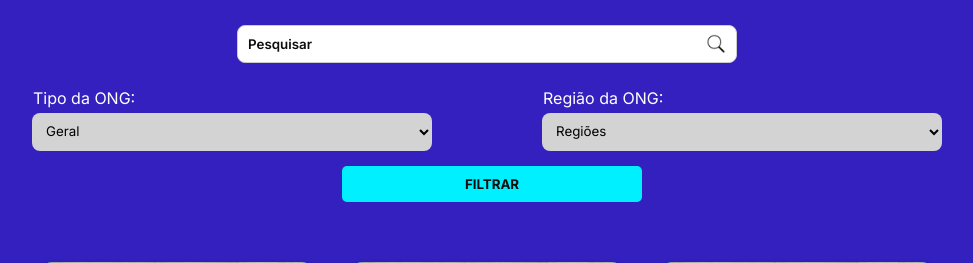
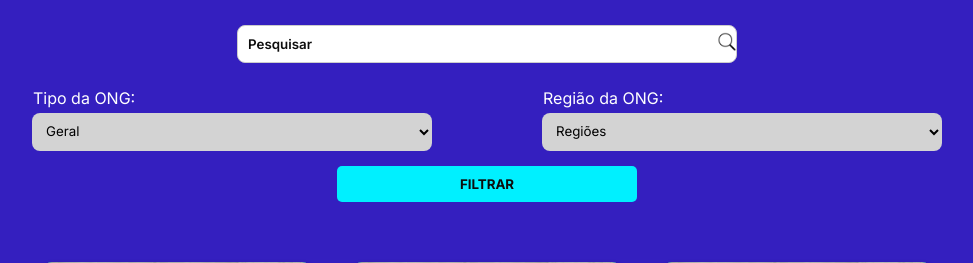
Before and after one commit to CrisGaius/doa-pe, a PHP site: page /index-deslogado.html in a window 1280 px wide. Shown: the part 81-344 px from the top of the page, without its empty margins (153-1126 px from the left). Run offline with PHP 8.4, Linux system fonts and the light colour scheme.

Commit message:
Adicionando submit nos botões e botão no input

```diff
--- a/index-deslogado.html
+++ b/index-deslogado.html
@@ -38,8 +38,14 @@
 
     <main>
         <div class="container">
+            <form action="" method="post">
                 <div class="pesquisa">
+                    <div class="input-container">
                         <input id="pesquisa" type="text" placeholder="Pesquisar">
+                        <button type="submit" id="search-button">
+                            <img src="../images/lupa.png" alt="Pesquisar">
+                        </button>
+                    </div>
                 </div>
                 <div class="pesquisa">
                     <div class="selects">
@@ -64,9 +70,11 @@
                     </div>
                 </div>
                 <div class="botao-filtrar">
-                <button>FILTRAR</button>
+                    <button type="submit">FILTRAR</button>
                 </div>
+            </form>
         </div>
+
 
         <section class="ongs">
             <div class="flex-container">
--- a/styles/index.css
+++ b/styles/index.css
@@ -78,7 +78,6 @@ div.menu-mobile ul#lista {
     flex-direction: column;
 }
 
-
 .container {
     text-align: center;
     margin-top: 20px;
@@ -89,34 +88,55 @@ input::placeholder{
     font-weight: 600;
 }
 
-
 .pesquisa {
     display: flex;
+    align-items: center;
     flex-direction: column;
-    align-items: center;
 }
 
-.pesquisa input#pesquisa{
-    background: url('../images/lupa.png') no-repeat scroll right 10px center white;
-    background-size: 20px 20px;
-    width: 500px;
+.input-container {
+    display: flex;
+    align-items: center;
+    position: relative;
 }
 
-.pesquisa input {
-    width: 200px;
+#search-button {
+    background: none;
+    border: none;
+    cursor: pointer;
+    position: absolute;
+    right: 5px;
+}
+
+#search-button img {
+    width: 20px;
+    height: 20px;
+}
+
+.pesquisa input#pesquisa {
+    width: 500px;
     padding: 10px 30px 10px 10px;
     margin: 5px;
     border: 1px solid #ccc;
     border-radius: 8px;
+}
+
+.pesquisa select{
+    width: 400px;
+    height: 38px;
+    padding: 10px 30px 10px 10px;
+    margin: 5px;
+    border-radius: 8px;
+    background-color: rgb(211, 211, 211);
 
 }
 
-.column{
+.column {
     display: flex;
     flex-direction: column;
 }
 
-label{
+label {
     text-align: left;
     margin-left: 6px;
 }
@@ -138,7 +158,6 @@ label{
     margin-top: 20px;
 
 }
-
 .botao-filtrar {
     display: flex;
     align-items: center;
@@ -148,7 +167,6 @@ label{
 .botao-filtrar button {
     width: 300px;
     margin-top: 10px;
-    margin-left: 10px;
     padding: 10px 20px;
     background-color: var(--ciano);
     color: var(--preto);
```
Also changed, not shown: pages/home-logado.html (+8 -1 lines), styles/home-logado.css (+31 -13 lines). Lines whose indentation alone changed are shown as unchanged.
